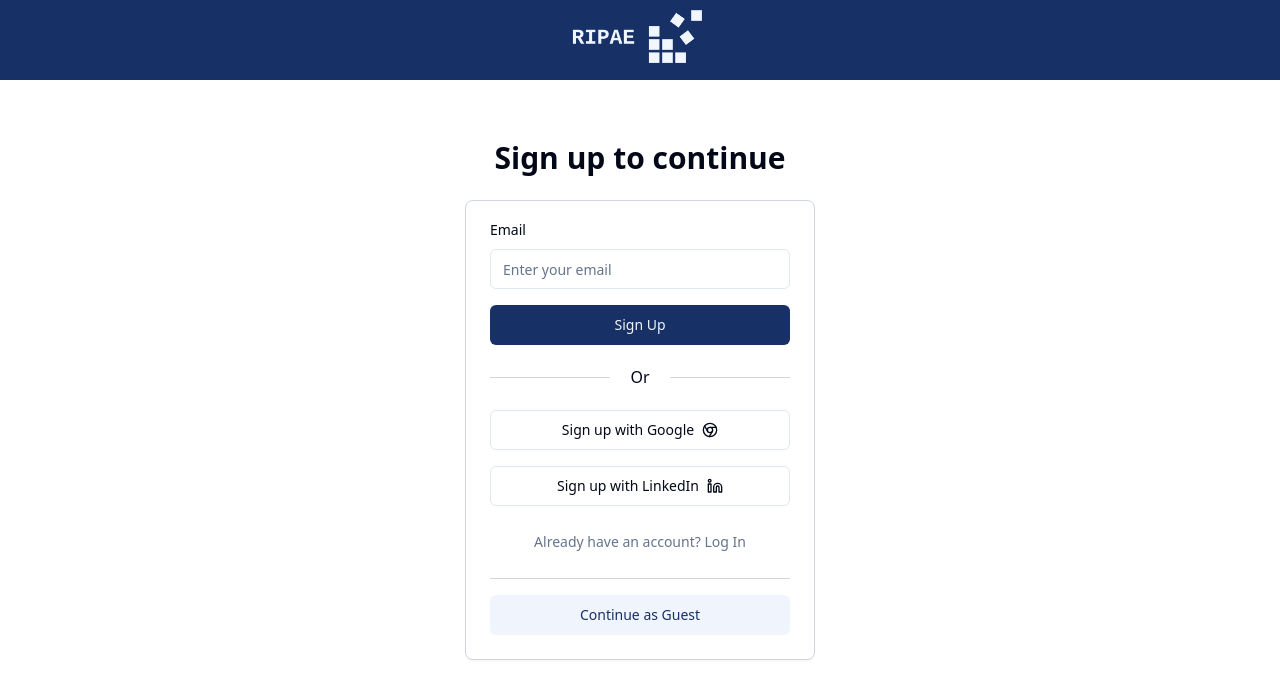
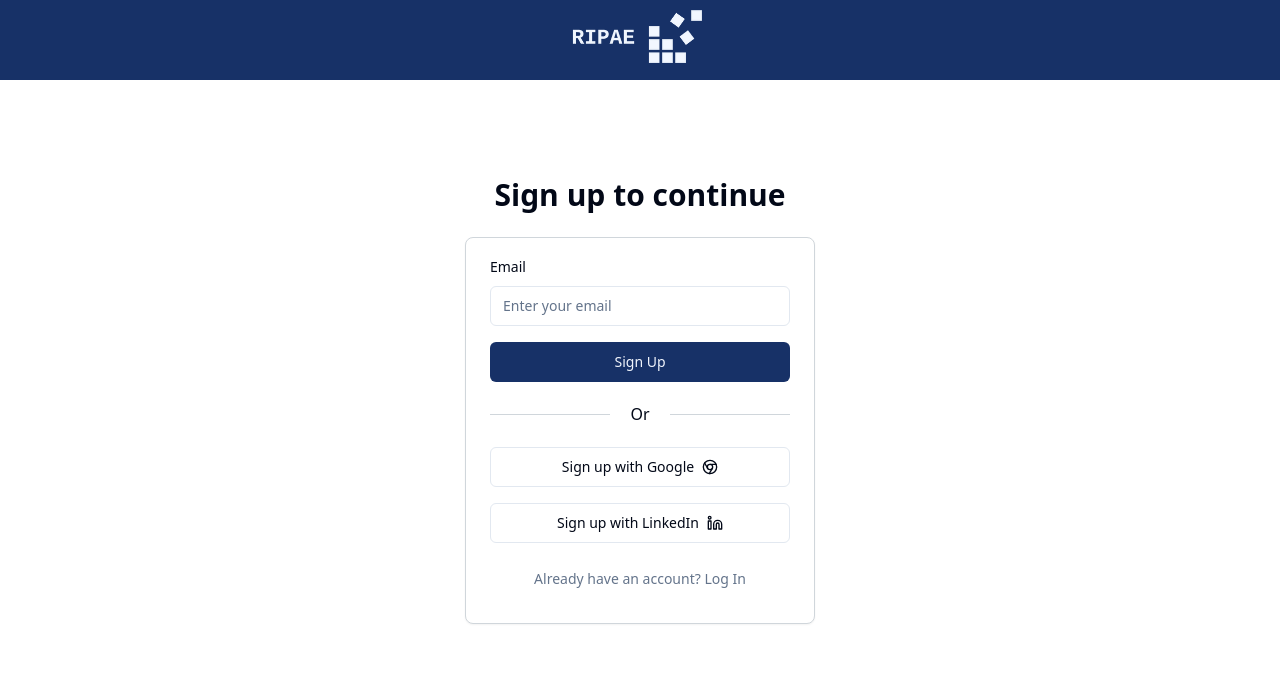
Before and after one commit to josemendezt/ripae, a Next.js app: page /signUp in a window 1280 px wide. Shown: the top 698 px of the page. Built offline with nearby package versions, Linux system fonts and the light colour scheme.

Commit message:
remove gues option and fix date in borrower dashboard

```diff
--- a/src/app/(external)/login/page.tsx
+++ b/src/app/(external)/login/page.tsx
@@ -63,10 +63,10 @@ export default function Login() {
                     Don`t have an account? Sign up
                   </Link>
                 </Button>
-                <Separator className="my-8" />
-                <Button className="w-full" variant="secondary">
+                {/* <Separator className="my-8" /> */}
+                {/* <Button className="w-full" variant="secondary">
                   Continue as Guest
-                </Button>
+                </Button> */}
               </div>
             </CardContent>
           </Card>
--- a/src/app/(external)/page.tsx
+++ b/src/app/(external)/page.tsx
@@ -82,10 +82,10 @@ function SignUp() {
                     Already have an account? Log In
                   </Link>
                 </Button>
-                <Separator className="my-8" />
+                {/* <Separator className="my-8" />
                 <Button className="w-full" variant="secondary">
                   Continue as Guest
-                </Button>
+                </Button> */}
               </div>
             </CardContent>
           </Card>
--- a/src/app/(external)/signUp/page.tsx
+++ b/src/app/(external)/signUp/page.tsx
@@ -81,10 +81,10 @@ function SignUp() {
                     Already have an account? Log In
                   </Link>
                 </Button>
-                <Separator className="my-8" />
-                <Button className="w-full" variant="secondary">
+                {/* <Separator className="my-8" /> */}
+                {/* <Button className="w-full" variant="secondary">
                   Continue as Guest
-                </Button>
+                </Button> */}
               </div>
             </CardContent>
           </Card>
--- a/src/app/(internal)/dashboardBorrower/recentTransactions.tsx
+++ b/src/app/(internal)/dashboardBorrower/recentTransactions.tsx
@@ -17,7 +17,7 @@ function RecentTransactions() {
             <PauseIcon className="text-yellow-500" />
             <div>
               <p className="font-medium">Future Monthly payment</p>
-              <p className="text-sm text-gray-500">05 Mar 2024</p>
+              <p className="text-sm text-gray-500">05 Apr 2024</p>
             </div>
           </div>
           <span>575$</span>
```
